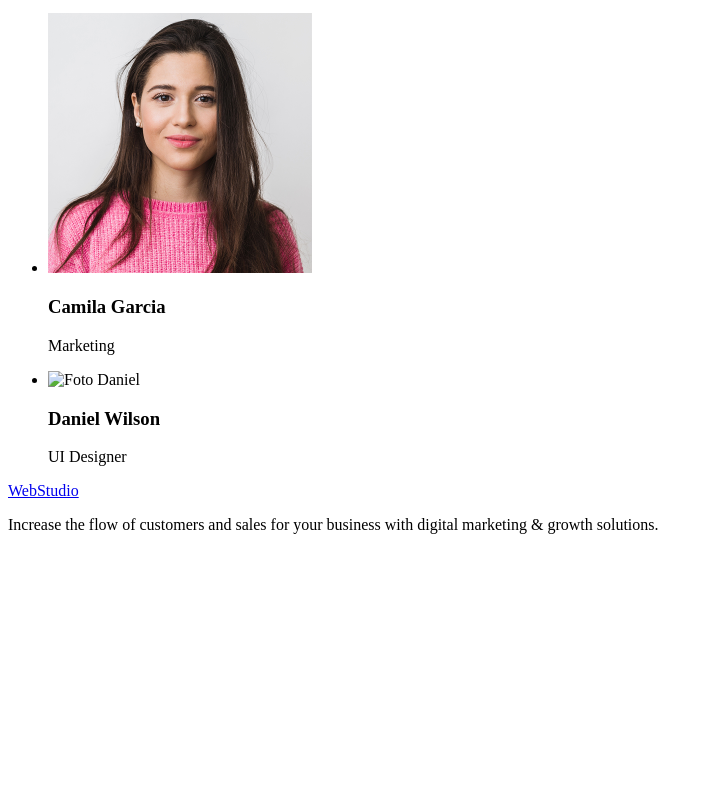
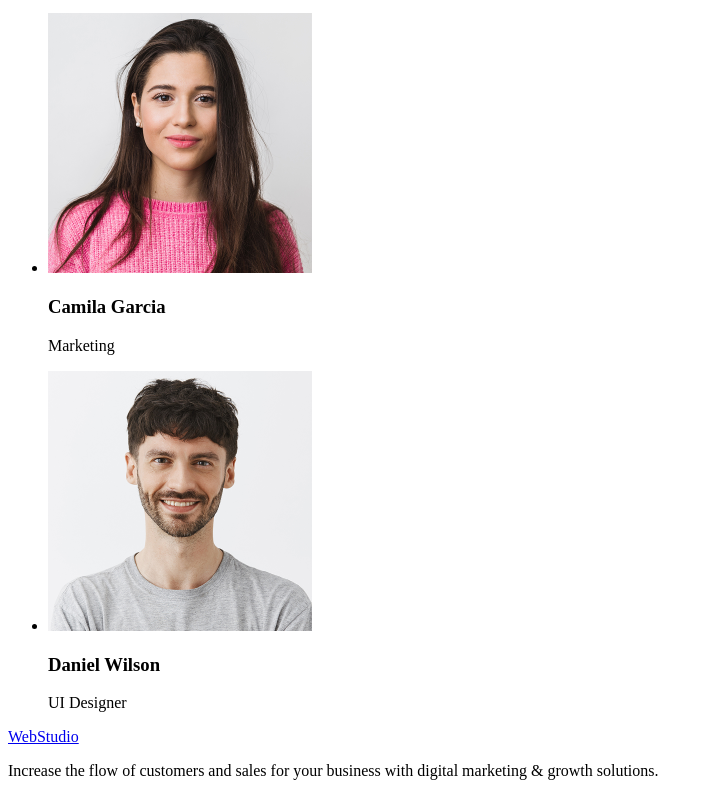
Before and after one commit to ukrainevictoria/goit-markup-hw-01-01, a plain HTML site: page index.html in a window 1280 px wide. Shown: the part 1362-2158 px from the top of the page, without its empty margins (0-709 px from the left). Before the commit the page ends 1912 px from the top, so only its background shows below. Drawn offline with Linux system fonts and the light colour scheme; files whose address does not match are found by name.

Commit message:
without errors 3

```diff
--- a/index.html
+++ b/index.html
@@ -91,7 +91,7 @@
                                 <p>Marketing</p>
                             </li>
                             <li>
-                                <img src="images/foto-daniel.jpg" alt="Foto Daniel" width="264">
+                                <img src="./images/foto-daniel.jpg" alt="Foto Daniel" width="264">
                                 <h3>Daniel Wilson</h3>
                                 <p>UI Designer</p>
                             </li>
```
Also changed, not shown: images/foto-camila.jpg (renamed from img/foto-camila.jpg), images/foto-daniel.jpg (renamed from img/foto-daniel.jpg), images/foto-mark.jpg (renamed from img/foto-mark.jpg), images/foto-tom.jpg (renamed from img/foto-tom.jpg).
